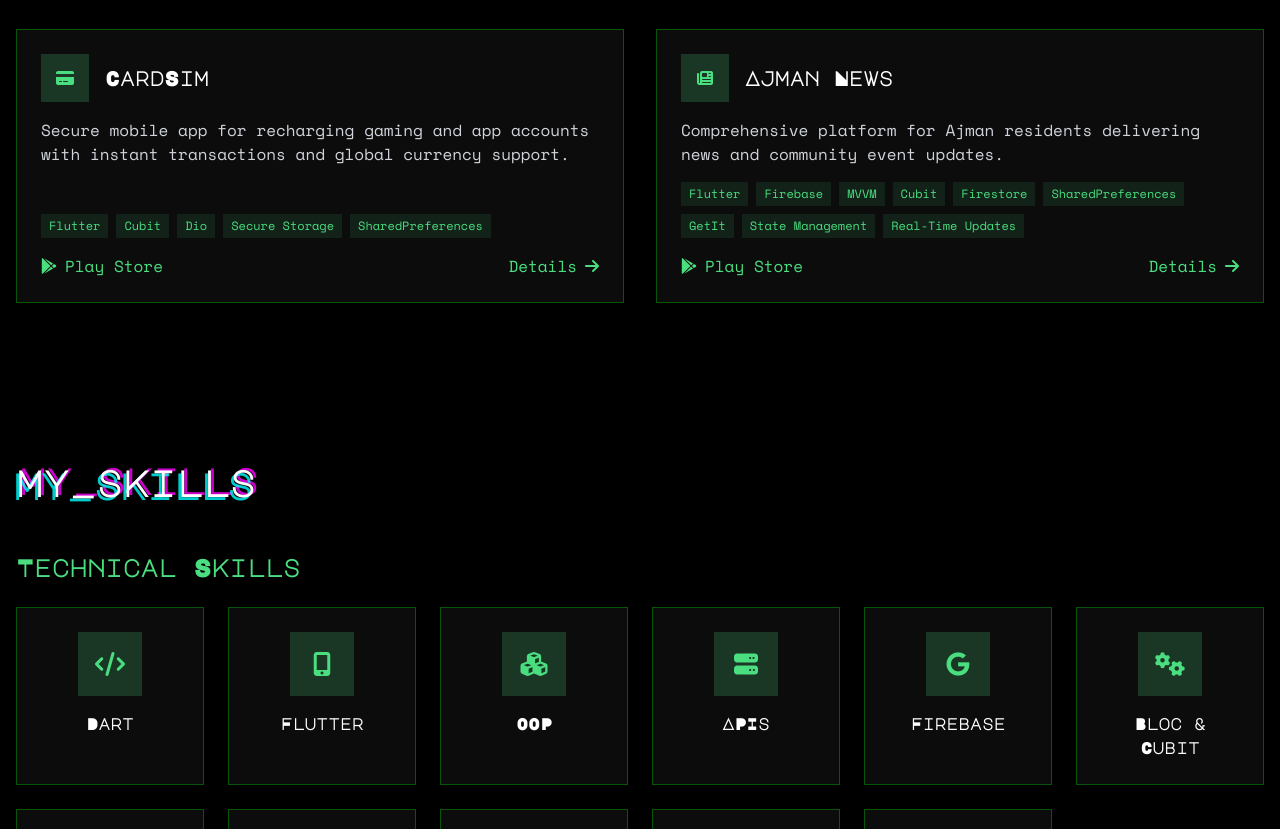
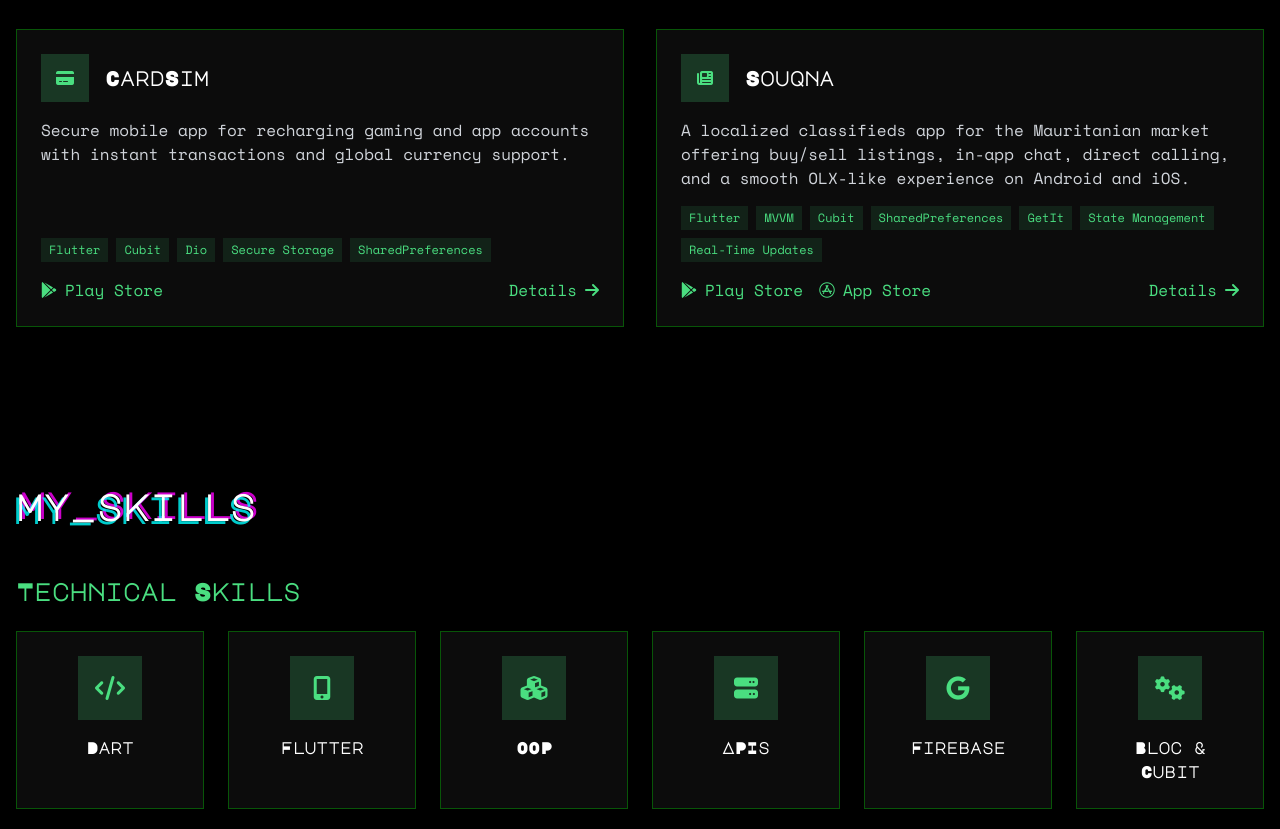
Before and after one commit to MaZzenGamal/MaZzenGamal.github.io, a plain HTML site: page index.html in a window 1280 px wide. Shown: the part 1901-2730 px from the top of the page. Drawn offline with nearby package versions, Linux system fonts and the light colour scheme.

Commit message:
Update index.html

```diff
--- a/index.html
+++ b/index.html
@@ -385,32 +385,34 @@ a, button, .nav-link {
                 </div>
             </div>
 
-            <!-- Project 4 (Ajman News with Details) -->
+            <!-- Project 4 (Souqna News with Details) -->
             <div class="card p-6 flex flex-col">
                 <div class="flex items-center mb-4">
                     <div class="w-12 h-12 bg-green-400 bg-opacity-20 flex items-center justify-center mr-4">
                         <i class="fas fa-newspaper text-green-400"></i>
                     </div>
-                    <h3 class="text-xl font-bold">Ajman News</h3>
+                    <h3 class="text-xl font-bold">Souqna</h3>
                 </div>
-                <p class="mb-4 text-gray-300 flex-grow">Comprehensive platform for Ajman residents delivering news and community event updates.</p>
+                <p class="mb-4 text-gray-300 flex-grow">A localized classifieds app for the Mauritanian market offering buy/sell listings, in-app chat, direct calling, and a smooth OLX-like experience on Android and iOS.</p>
                 <div class="flex flex-wrap gap-2 mb-4">
                     <span class="px-2 py-1 bg-green-400 bg-opacity-10 text-green-400 text-xs">Flutter</span>
-                    <span class="px-2 py-1 bg-green-400 bg-opacity-10 text-green-400 text-xs">Firebase</span>
-
   <span class="px-2 py-1 bg-green-400 bg-opacity-10 text-green-400 text-xs">MVVM</span>
   <span class="px-2 py-1 bg-green-400 bg-opacity-10 text-green-400 text-xs">Cubit</span>
-  <span class="px-2 py-1 bg-green-400 bg-opacity-10 text-green-400 text-xs">Firestore</span>
   <span class="px-2 py-1 bg-green-400 bg-opacity-10 text-green-400 text-xs">SharedPreferences</span>
   <span class="px-2 py-1 bg-green-400 bg-opacity-10 text-green-400 text-xs">GetIt</span>
   <span class="px-2 py-1 bg-green-400 bg-opacity-10 text-green-400 text-xs">State Management</span>
   <span class="px-2 py-1 bg-green-400 bg-opacity-10 text-green-400 text-xs">Real-Time Updates</span>
                 </div>
-                <div class="mt-auto flex justify-between items-center">
-                    <a href="https://play.google.com/store/apps/details?id=com.news_last_app.news_last_app" target="_blank" rel="noopener noreferrer" class="text-green-400 hover:text-green-300 transition-colors">
-                        <i class="fab fa-google-play mr-2"></i>Play Store
-                    </a>
-                    <a href="https://www.linkedin.com/posts/mazen-gamal-2b1563213_flutter-freelance-mobiledevelopment-activity-7304507459996454912-XIAe?utm_source=share&utm_medium=member_desktop&rcm=ACoAADYCZ-UBT6J_mt80_z5v71kE8nKicgjNdz0"
+                 <div class="mt-auto flex justify-between items-center">
+                    <div class="flex space-x-4">
+                        <a href="https://play.google.com/store/apps/details?id=com.fourm.souqna&pli=1" target="_blank" rel="noopener noreferrer" class="text-green-400 hover:text-green-300 transition-colors">
+                            <i class="fab fa-google-play mr-2"></i>Play Store
+                        </a>
+                        <a href="https://apps.apple.com/eg/app/souqna-%D8%B3%D9%88%D9%82%D9%86%D8%A7/id6748286202" target="_blank" rel="noopener noreferrer" class="text-green-400 hover:text-green-300 transition-colors">
+                            <i class="fab fa-app-store mr-2"></i>App Store
+                        </a>
+                    </div>
+                    <a href="https://www.linkedin.com/posts/mazen-gamal-2b1563213_flutter-flutterdeveloper-mobiledevelopment-activity-7357737010373025792-t3Wa?utm_source=share&utm_medium=member_desktop&rcm=ACoAADYCZ-UBT6J_mt80_z5v71kE8nKicgjNdz0"
                        target="_blank" rel="noopener noreferrer" class="text-green-400 hover:text-green-300 transition-colors flex items-center">
                         Details <i class="fas fa-arrow-right ml-2"></i>
                     </a>
```
